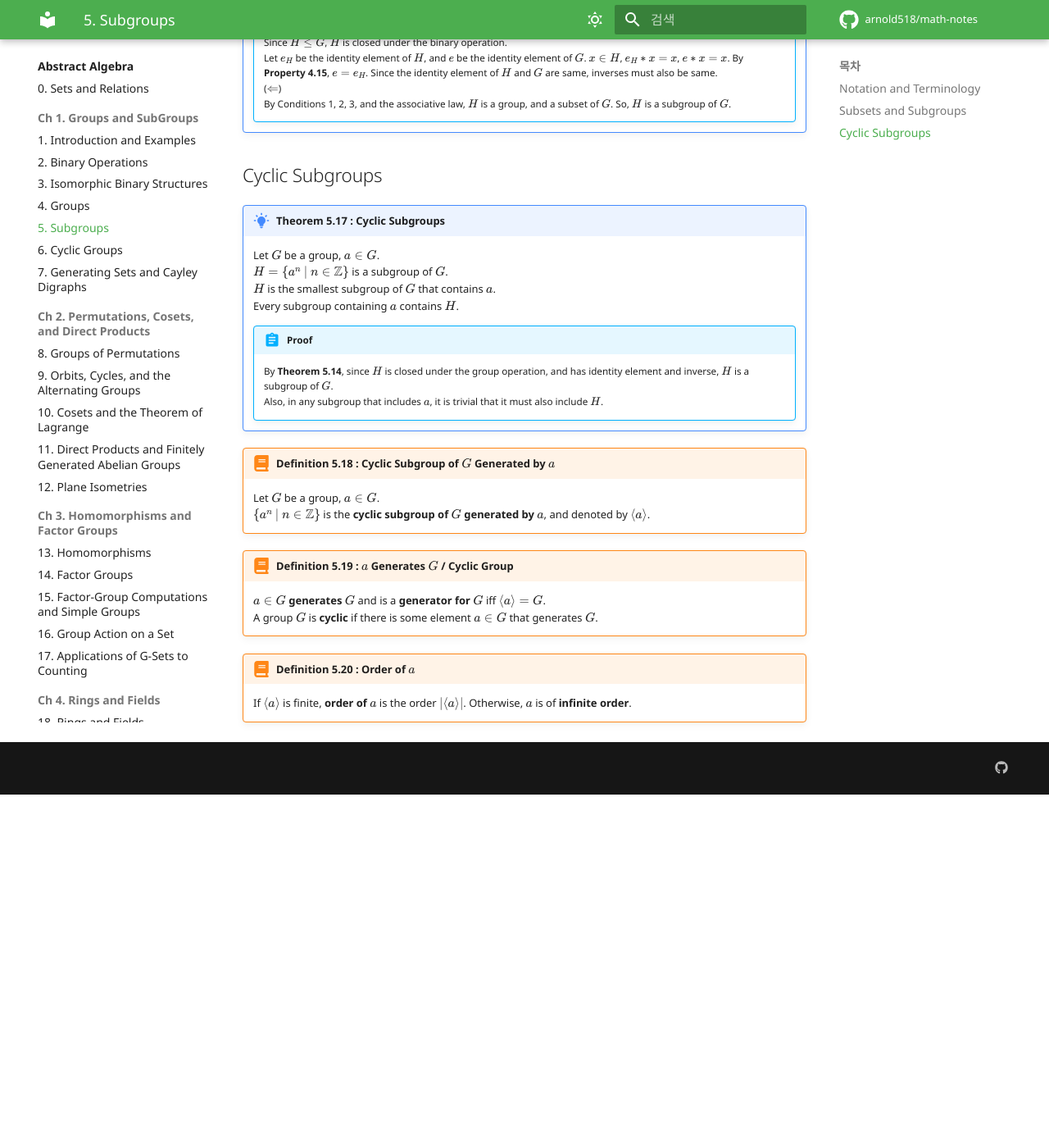
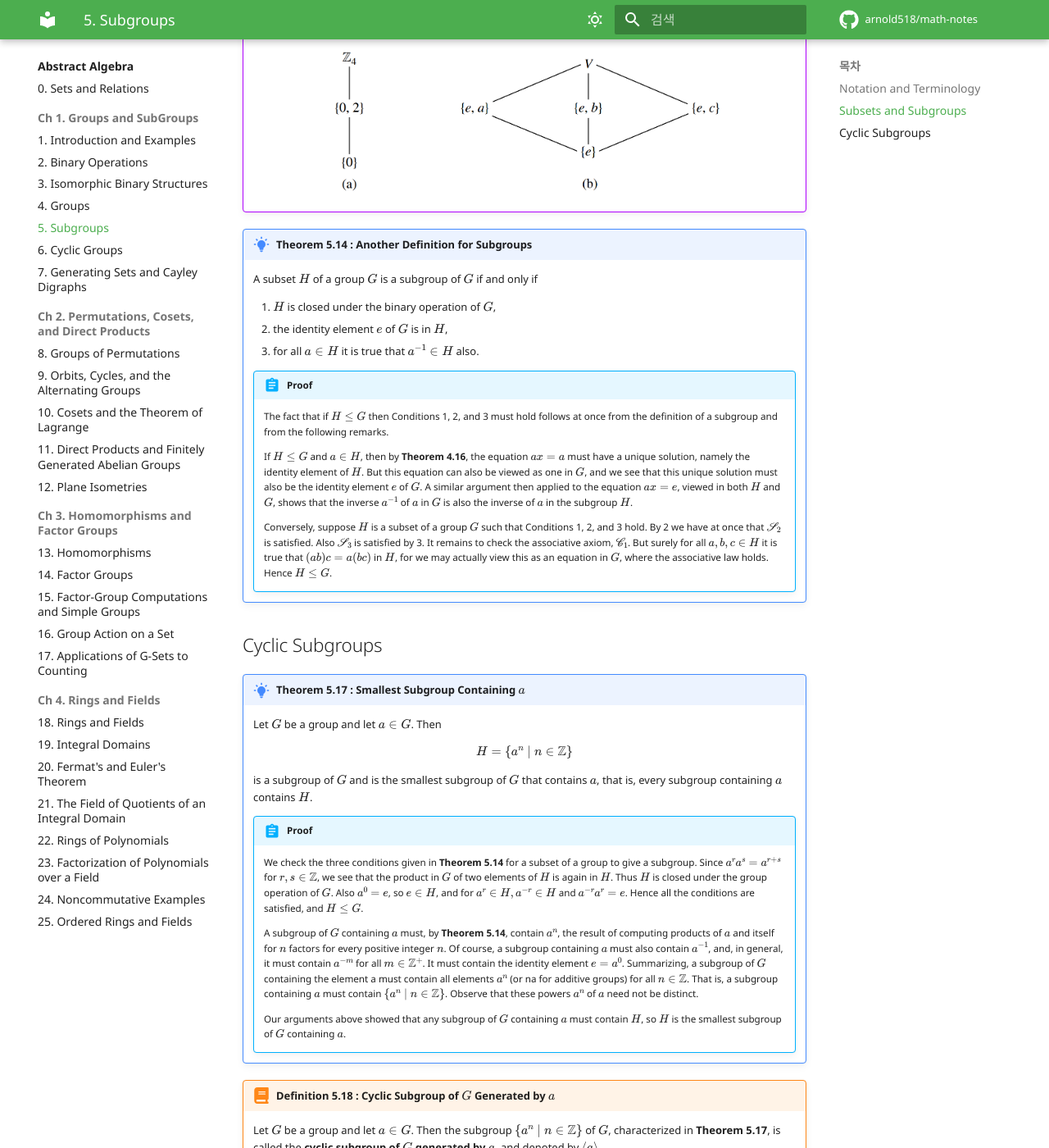
Before and after one commit to arnold518/math-notes, an MkDocs documentation site: the page built from docs/Abstract Algebra/5.md, in a window 1280 px wide and 1400 px high, scrolled down 1411 px. Shown: the whole window at 82% size. Built offline with MkDocs 1.6.1 and Material for MkDocs 9.7.7, drawn with Linux system fonts in a browser that asks for light colours; comment, search, counter and statistics services are not loaded; before the commit the page ends 2380 px from its top, so only the background shows below that; some of the changed text lies outside the part shown.

Commit message:
abstract algebra

```diff
--- a/docs/Abstract Algebra/5.md
+++ b/docs/Abstract Algebra/5.md
@@ -2,71 +2,129 @@
 
 ## Notation and Terminology
 
-In addition, we use $0$ as identity element, and $-a$ as the inverse of $a$.
+In additive notation, we use $0$ as identity element, and $-a$ as the inverse of $a$.
 Also, for $n \in \mathbb{N}$, we denote $a+a+\cdots+a$ for $n$ summands by $na$, denote $(-a)+(-a)+\cdots+(-a)$ for $n$ summands by $-na$, and let $0a$ be the identity element $0$.
 
-In multiplication, we use $e$ as identity element, and $a^{-1}$ as the inverse of $a$.
+In multiplicative notation, we use $e$ as identity element, and $a^{-1}$ as the inverse of $a$.
 Also, for $n \in \mathbb{N}$, we denote $aa \cdots a$ for $n$ factors $a$ by $a^n$, denote $a^{-1}a^{-1} \cdots a^{-1}$ for $n$ factors $a^{-1}$ by $a^{-n}$, and let $a^0$ be the identity element $e$.
 For $m, n \in \mathbb{Z}$, $a^m a^n = a^{m+n}$ holds.
 
 !!! definition "Definition 5.3 : Order"
-    If $G$ is a group, then the **order** $|G|$ of $G$ is the number of elements in $G$.
+    If $G$ is a group, then the **order** $|G|$ of $G$ is the number of elements in $G$. (Recall that, for any set $S,|S|$ is the cardinality of $S$.)
 
 ## Subsets and Subgroups
 
 !!! definition "Definition 5.4 : Subgroup"
-    If a subset $H$ of a group $G$ is closed under the binary operation of $G$ and if $H$ with the induced operation from $G$ is itself a group, then $H$ is a subgroup of $G$.
-    $H \le G$ means that $H$ is a subgroup of $G$, and $H < G$ means that $H \le G$, $H \ne G$.
+    If a subset $H$ of a group $G$ is closed under the binary operation of $G$ and if $H$ with the induced operation from $G$ is itself a group, then $H$ is a **subgroup** of $G$.
+    We shall let $H \leq G$ or $G \geq H$ denote that $H$ is a subgroup of $G$, and $H<G$ or $G>H$ shall mean $H \leq G$ but $H \neq G$.
 
 !!! definition "Definition 5.5 : Proper / Improper / Trivial / Nontrivial Subgroup"
-    $G$ is the **improper subgroup** of $G$.
-    All other subgroups except $G$ is the **proper subgroup** of $G$.
-    $\{e\}$ is the **trivial subgroup** of $G$.
-    All other subgroups except $\{e\}$ is the **trivial subgroup** of $G$.
+    If $G$ is a group, then the subgroup consisting of $G$ itself is the **improper subgroup** of $G$.
+    All other subgroups are **proper subgroups**.
+    The subgroup $\{e\}$ is the **trivial subgroup** of $G$.
+    All other subgroups are subgroups **nontrivial**.
 
-!!! example "Example 5.9 : Klein 4-Group"
+!!! example "Example 5.9 : Groups of Order 4"
     There are two different types of group structures of order 4, which is $\mathbb{Z}_4$ and **Klein 4-Group**.
+
+    $$
+    \mathbb{Z}_4 \ : \
+    \begin{array}{c|c|c|c|c}
+    + & 0 & 1 & 2 & 3 \\
+    \hline
+    0 & 0 & 1 & 2 & 3 \\
+    \hline
+    1 & 1 & 2 & 3 & 0\\
+    \hline
+    2 & 2 & 3 & 0 & 1 \\
+    \hline
+    3 & 3 & 0 & 1 & 2 \\
+    \end{array}
+    \qquad
+    V \ : \
+    \begin{array}{c|c|c|c|c}
+     & e & a & b & c \\
+    \hline
+    e & e & a & b & c \\
+    \hline
+    a & a & e & c & b\\
+    \hline
+    b & b & c & e & a \\
+    \hline
+    c & c & b & a & e \\
+    \end{array}
+    $$
+
+
     <center>
-    ![Klein 4-Group](./assets/5.1.png){: width="25%"}
+    ![](./assets/5.1.png){: width="20%"}
+    (Klein 4-group in multiplicative notation)
     </center>
 
-!!! theorem "Theorem 5.14 : Property of Subgroups"
-    A subset $H$ of a group $G$ is a subgroup of $G$ iff
-    1. $H$ is closed under the binary operation of $G$.
-    2. The identity element $e$ of $G$, $e \in H$.
-    3. $\forall \ a \in H$, $a^{-1} \in H$.
+    The only nontrivial proper subgroup of $\mathbb{Z}_{4}$ is $\{0,2\}$.
+    However, the group $V$ has three nontrivial proper subgroups, $\{e, a\},\{e, b\}$, and $\{e, c\}$.
+
+    ---
+
+    It is often useful to draw a subgroup diagram of the subgroups of a group.
+    In such a diagram, a line running downward from a group $G$ to a group $H$ means that $H$ is a subgroup of $G$.
+    Thus the larger group is placed nearer the top of the diagram.
+
+    <center>
+    ![](./assets/5.2.png){: width="75%"}
+    </center>
+
+!!! theorem "Theorem 5.14 : Another Definition for Subgroups"
+    A subset $H$ of a group $G$ is a subgroup of $G$ if and only if
+
+    1. $H$ is closed under the binary operation of $G$,
+    2. the identity element $e$ of $G$ is in $H$,
+    3. for all $a \in H$ it is true that $a^{-1} \in H$ also.
 
     !!! proof
-        ($\Rightarrow$)
-        Since $H \le G$, $H$ is closed under the binary operation.
-        Let $e_H$ be the identity element of $H$, and $e$ be the identity element of $G$.
-        $x \in H$, $e_H * x = x$, $e * x = x$.
-        By **Property 4.15**, $e=e_H$.
-        Since the identity element of $H$ and $G$ are same, inverses must also be same.
-        ($\Leftarrow$)
-        By Conditions 1, 2, 3, and the associative law, $H$ is a group, and a subset of $G$.
-        So, $H$ is a subgroup of $G$.
+        The fact that if $H \leq G$ then Conditions 1, 2, and 3 must hold follows at once from the definition of a subgroup and from the following remarks.
+
+        If $H \leq G$ and $a \in H$, then by **Theorem 4.16**, the equation $a x=a$ must have a unique solution, namely the identity element of $H$.
+        But this equation can also be viewed as one in $G$, and we see that this unique solution must also be the identity element $e$ of $G$.
+        A similar argument then applied to the equation $a x=e$, viewed in both $H$ and $G$, shows that the inverse $a^{-1}$ of $a$ in $G$ is also the inverse of $a$ in the subgroup $H$.
+
+        Conversely, suppose $H$ is a subset of a group $G$ such that Conditions 1, 2, and 3 hold.
+        By 2 we have at once that $\mathscr{S}_{2}$ is satisfied.
+        Also $\mathscr{S}_{3}$ is satisfied by 3.
+        It remains to check the associative axiom, $\mathscr{C}_{1}$.
+        But surely for all $a, b, c \in H$ it is true that $(a b) c=a(b c)$ in $H$, for we may actually view this as an equation in $G$, where the associative law holds.
+        Hence $H \leq G$.
 
 ## Cyclic Subgroups
 
-!!! theorem "Theorem 5.17 : Cyclic Subgroups"
-    Let $G$ be a group, $a \in G$.
-    $H = \{ a^n \ | \ n \in \mathbb{Z}\}$ is a subgroup of $G$.
-    $H$ is the smallest subgroup of $G$ that contains $a$.
-    Every subgroup containing $a$ contains $H$.
+!!! theorem "Theorem 5.17 : Smallest Subgroup Containing $a$"
+    Let $G$ be a group and let $a \in G$.
+    Then
+
+    $$
+    H=\left\{a^{n} \mid n \in \mathbb{Z}\right\}
+    $$
+
+    is a subgroup of $G$ and is the smallest subgroup of $G$ that contains $a$, that is, every subgroup containing $a$ contains $H$.
 
     !!! proof
-        By **Theorem 5.14**, since $H$ is closed under the group operation, and has identity element and inverse, $H$ is a subgroup of $G$.
-        Also, in any subgroup that includes $a$, it is trivial that it must also include $H$.
+        We check the three conditions given in **Theorem 5.14** for a subset of a group to give a subgroup.
+        Since $a^{r} a^{s}=a^{r+s}$ for $r, s \in \mathbb{Z}$, we see that the product in $G$ of two elements of $H$ is again in $H$.
+        Thus $H$ is closed under the group operation of $G$.
+        Also $a^{0}=e$, so $e \in H$, and for $a^{r} \in H, a^{-r} \in H$ and $a^{-r} a^{r}=e$.
+        Hence all the conditions are satisfied, and $H \leq G$.
+
+        A subgroup of $G$ containing $a$ must, by **Theorem 5.14**, contain $a^{n}$, the result of computing products of $a$ and itself for $n$ factors for every positive integer $n$.
+        Of course, a subgroup containing $a$ must also contain $a^{-1}$, and, in general, it must contain $a^{-m}$ for all $m \in \mathbb{Z}^{+}$.
+        It must contain the identity element $e=a^{0}$.
+        Summarizing, a subgroup of $G$ containing the element a must contain all elements $a^{n}$ (or na for additive groups) for all $n \in \mathbb{Z}$. That is, a subgroup containing $a$ must contain $\left\{a^{n} \mid n \in \mathbb{Z}\right\}$. Observe that these powers $a^{n}$ of $a$ need not be distinct.
+
+        Our arguments above showed that any subgroup of $G$ containing $a$ must contain $H$, so $H$ is the smallest subgroup of $G$ containing $a$.
 
 !!! definition "Definition 5.18 : Cyclic Subgroup of $G$ Generated by $a$"
-    Let $G$ be a group, $a \in G$.
-    $\{ a^n \ | \ n \in \mathbb{Z}\}$ is the **cyclic subgroup of $G$ generated by $a$**, and denoted by $\langle a \rangle$.
+    Let $G$ be a group and let $a \in G$.
+    Then the subgroup $\left\{a^{n} \mid n \in \mathbb{Z}\right\}$ of $G$, characterized in **Theorem 5.17**, is called the **cyclic subgroup of $G$ generated by $a$**, and denoted by $\langle a\rangle$.
 
 !!! definition "Definition 5.19 : $a$ Generates $G$ / Cyclic Group"
-    $a \in G$ **generates** $G$ and is a **generator for** $G$ iff $\langle a \rangle=G$.
-    A group $G$ is **cyclic** if there is some element $a \in G$ that generates $G$.
-
-!!! definition "Definition 5.20 : Order of $a$"
-    If $\langle a \rangle$ is finite, **order of $a$** is the order $|\langle a \rangle|$.
-    Otherwise, $a$ is of **infinite order**.
+    An element $a$ of a group $G$ **generates** $G$ and is a **generator for** $G$ if $\langle a\rangle=G$.
+    A group $G$ is **cyclic** if there is some element $a$ in $G$ that generates $G$.
```
Also changed, not shown: docs/Abstract Algebra/4.md (+2 -6 lines), docs/Abstract Algebra/assets/5.2.png (added).
